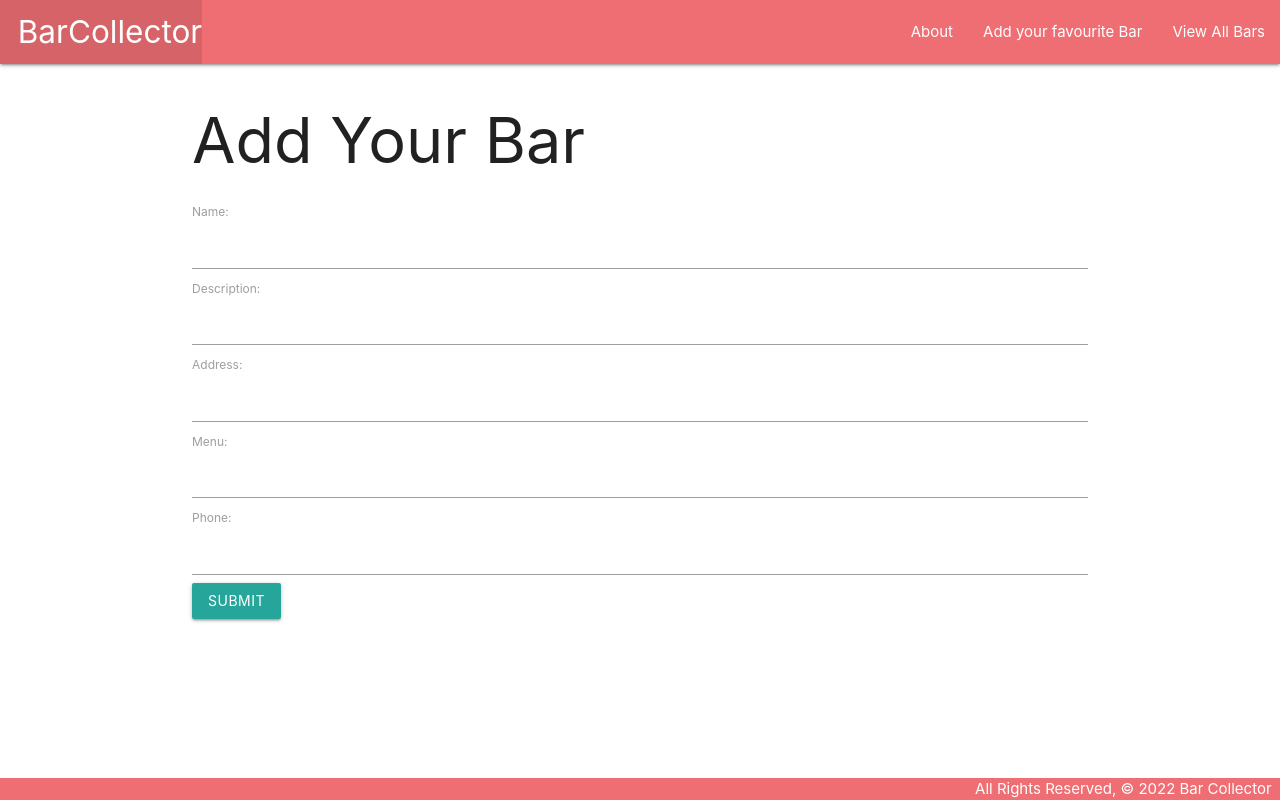
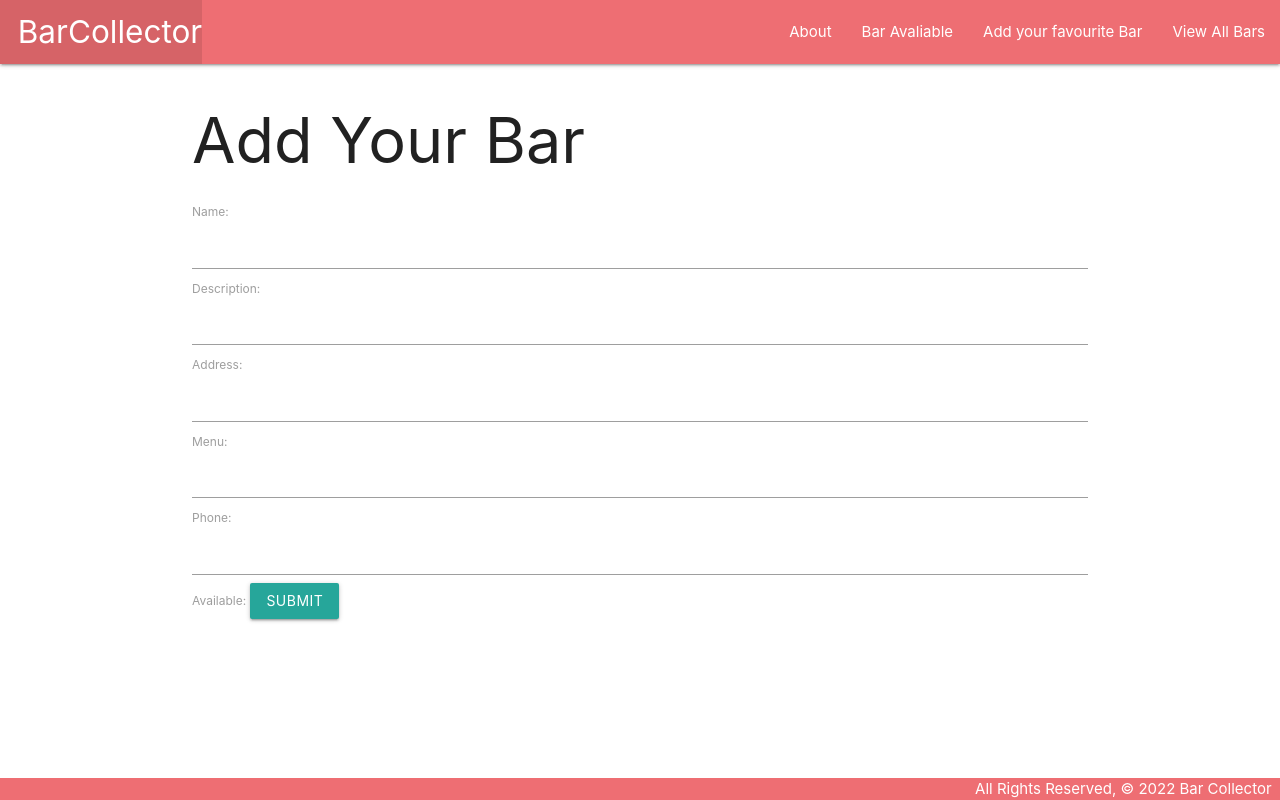
Before and after one commit to ludlin886/Python3-Django-barcollector, a Django app: page /bars/create/ in a window 1280 px wide. Run offline with Django 4.2, Linux system fonts and the light colour scheme; data that the repository does not hold is empty.

Commit message:
many to many not done

```diff
--- a/main_app/admin.py
+++ b/main_app/admin.py
@@ -1,7 +1,9 @@
 from django.contrib import admin
 
-from .models import Bar, Rating
+from .models import Bar, Rating, Available
 
 admin.site.register(Bar)
 
 admin.site.register(Rating)
+
+admin.site.register(Available)
--- a/main_app/models.py
+++ b/main_app/models.py
@@ -3,11 +3,21 @@ from django.urls import reverse
 from datetime import date
 
 RATING = (
-    ('A', 'Awesome'),
-    ('B', 'Good'),
-    ('C', 'Soso'),
-    ('D', 'Bad'),
+    ('A', '⭐️⭐️⭐️⭐️⭐️'),
+    ('B', '⭐️⭐️⭐️⭐️'),
+    ('C', '⭐️⭐️⭐️'),
+    ('D', '⭐️⭐️'),
+    ('E', '⭐️'),
 )
+
+class Available(models.Model):
+    name = models.CharField(max_length=50)
+
+    def __str__(self):
+        return self.name
+
+    def get_absolute_url(self):
+        return reverse('available_detail', kwargs={'pk': self.id})
 
 class Bar(models.Model):
     name = models.CharField(max_length=100)
@@ -15,6 +25,7 @@ class Bar(models.Model):
     address = models.CharField(max_length=100)
     menu = models.CharField(max_length=100)
     phone = models.CharField(max_length=100)
+    available = models.ManyToManyField(Available)
 
 
     def __str__(self):
--- a/main_app/templates/base.html
+++ b/main_app/templates/base.html
@@ -23,11 +23,14 @@
         <div class="nav-wrapper">
           <ul>
             <li>
-              <a href="/" class="left brand-logo">&nbsp;&nbsp;BarCollector</a>
+              <a href="/home" class="left brand-logo"
+                >&nbsp;&nbsp;BarCollector</a
+              >
             </li>
           </ul>
           <ul class="right">
             <li><a href="{% url 'about' %}">About</a></li>
+            <li><a href="{% url 'avaliable_create' %}">Bar Avaliable</a></li>
             <li>
               <a href="{% url 'bars_create' %}">Add your favourite Bar</a>
             </li>
--- /dev/null
+++ b/main_app/templates/home.html
@@ -0,0 +1,3 @@
+{% extends 'base.html' %} {% block content %}
+<h1>what's popping this is home page</h1>
+{% endblock %}
--- a/main_app/urls.py
+++ b/main_app/urls.py
@@ -2,7 +2,7 @@ from django.urls import path
 from . import views
 
 urlpatterns = [
-    path('', views.home, name='home'),
+    path('home/', views.home, name='home'),
     path('about/', views.about, name='about'),
     path('bars/', views.bars_index, name='index'),
     path('bars/<int:bar_id>/', views.bars_detail, name='detail'),
@@ -10,4 +10,10 @@ urlpatterns = [
     path('bars/<int:pk>/update', views.BarUpdate.as_view(), name='bars_update'),
     path('bars/<int:pk>/delete', views.BarDelete.as_view(), name='bars_delete'),
     path('bars/<int:bar_id>/add_rating/', views.add_rating, name='add_rating'),
+    path('avaliable/', views.AvaliableList.as_view(), name='avaliable_index'),
+    path('avaliable/<int:pk>/', views.AvailableDetail.as_view(), name='avaliable_detail'),
+    path('avaliable/create/', views.AvaliableCreate.as_view(), name='avaliable_create'),
+    path('avaliable/<int:pk>/update/', views.AvaliableUpdate.as_view(), name='avaliable_Update'),
+    path('avaliable/<int:pk>/delete/', views.AvaliableDelete.as_view(), name='avaliable_delete'),
+    path('bars/<int:bar_id>/assoc_bar/<int:avaliable_id>/', views.assoc_avaliable, name='assoc_avaliable'),
 ]
--- a/main_app/views.py
+++ b/main_app/views.py
@@ -1,11 +1,12 @@
 from django.shortcuts import redirect, render
 from django.http import HttpResponse
-from .models import Bar
+from .models import Bar, Available
 from django.views.generic.edit import CreateView, UpdateView, DeleteView
+from django.views.generic import ListView, DetailView
 from .forms import RatingForm
 
 def home(request):
-    return HttpResponse('<h1>What''s Poping this is home page</h1>')
+    return render(request, 'home.html')
 
 def about(request):
     return render(request, 'about.html')
@@ -16,8 +17,9 @@ def bars_index(request):
 
 def bars_detail(request, bar_id):
     bar = Bar.objects.get(id=bar_id)
+    avaliable_bar_doesnt_have = Available.objects.exclude(id__in = bar.avaliable.all().values_list('id'))
     rating_form = RatingForm()
-    return render(request, 'bars/detail.html', { 'bar': bar, 'rating_form': rating_form, })
+    return render(request, 'bars/detail.html', { 'bar': bar, 'rating_form': rating_form, 'avaliable': avaliable_bar_doesnt_have })
 
 
 class BarCreate(CreateView):
@@ -25,7 +27,7 @@ class BarCreate(CreateView):
     fields = '__all__'
 class BarUpdate(UpdateView):
     model = Bar
-    fields = ['description', 'address', 'menu', 'phone']
+    fields = '__all__'
 class BarDelete(DeleteView):
     model = Bar
     success_url = '/bars/'
@@ -41,3 +43,25 @@ def add_rating(request, bar_id):
     new_rating.bar_id = bar_id
     new_rating.save()
   return redirect('detail', bar_id=bar_id)
+
+class AvaliableList(ListView):
+  model = Available
+
+class AvailableDetail(DetailView):
+  model = Available
+
+class AvaliableCreate(CreateView):
+  model = Available
+  fields = '__all__'
+
+class AvaliableUpdate(UpdateView):
+  model = Available
+  fields = ['name']
+
+class AvaliableDelete(DeleteView):
+  model = Available
+  success_url = '/avaliable/'
+
+def assoc_avaliable(request, bar_id, avaliable_id):
+  Bar.objects.get(id=bar_id).avaliable.add(avaliable_id)
+  return redirect('detail', bar_id=bar_id)
```
Also changed, not shown: main_app/templates/bars/detail.html (+35 -0 lines), main_app/templates/main_app/avaliable_detail.html (added, +18 -0 lines), main_app/templates/main_app/avaliable_form.html (added, +14 -0 lines), main_app/templates/main_app/avaliable_list.html (added, +13 -0 lines), main_app/migrations/0005_available_alter_rating_rate_bar_available.py (added).
